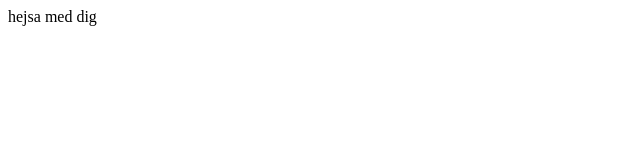
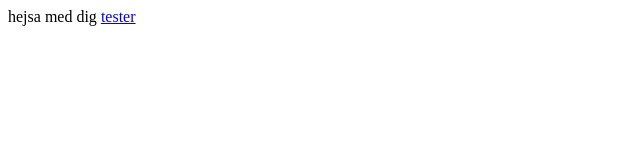
Before and after one commit to burkaldev/websideCICD, a plain HTML site: page index.html in a window 1280 px wide. Shown: the full height of the page, 0-640 px from the left. Drawn offline with Linux system fonts and the light colour scheme.

Commit message:
Update index.html

```diff
--- a/index.html
+++ b/index.html
@@ -1,5 +1,6 @@
 <html>
   <body>
     hejsa med dig
+    <a href=test.html> tester </a>
   </body>
 </html>
```
